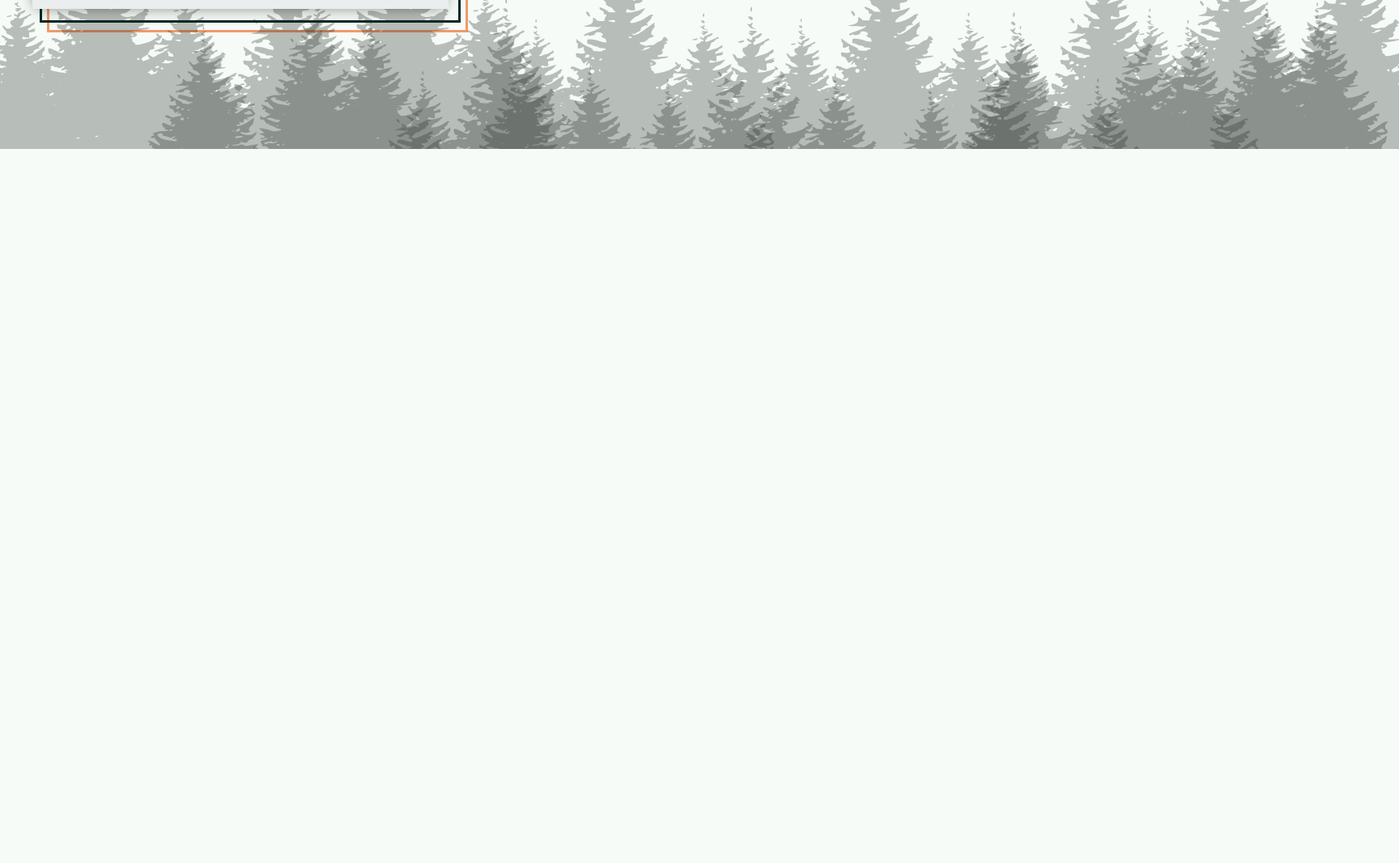
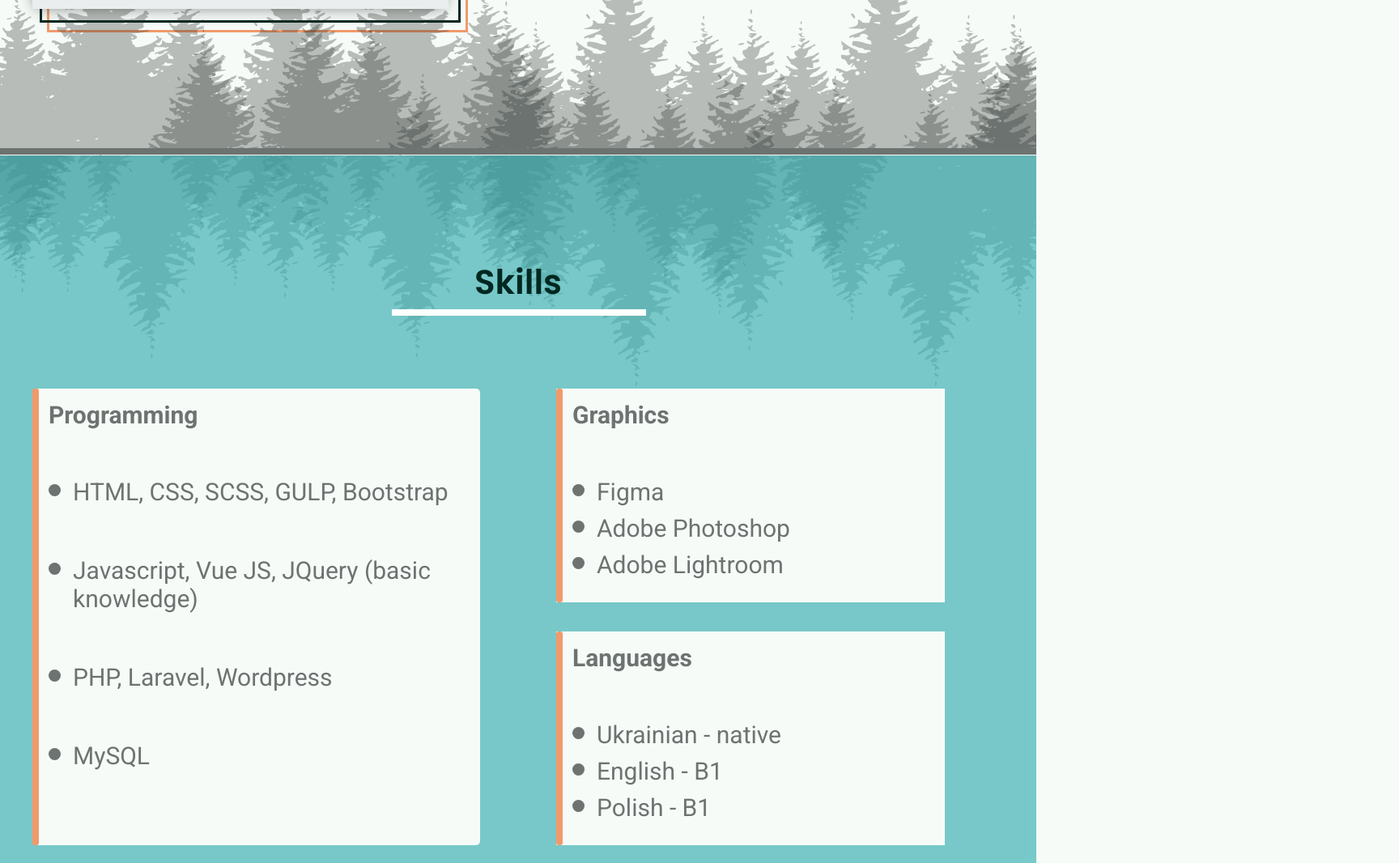
Before and after one commit to ruslansymonenko/Website-portfolio, a website: page index.html in a window 1280 px wide. Shown: the part 1734-2800 px from the top of the page at 81% size, 1728 px wide, since content can reach past the window. Before the commit the page ends 1926 px from the top, so only its background shows below. Drawn offline with nearby package versions, Linux system fonts and the light colour scheme.

Commit message:
finished about and skills sections

```diff
--- a/index.html
+++ b/index.html
@@ -107,6 +107,62 @@
       </div>
     </div>
   </section>
+  <section class="skills">
+    <div class="container">
+      <div class="title skills-title">
+        Skills
+      </div>
+      <div class="skills-description">
+        <div class="skills-description__programmer">
+          <h4 class="programmer-skills__title">Programming</h4>
+          <ul class="programmer-skills__list">
+            <li class="programmer-skills__list-item programming-item">
+              HTML, CSS, SCSS, GULP, Bootstrap
+            </li>
+            <li class="programmer-skills__list-item programming-item">
+              Javascript, Vue JS, JQuery (basic knowledge)
+            </li>
+            <li class="programmer-skills__list-item programming-item">
+              PHP, Laravel, Wordpress
+            </li>
+            <li class="programmer-skills__list-item programming-item">
+              MySQL
+            </li>
+          </ul>
+        </div>
+        <div class="skills-description__other">
+          <div class="skills-description__other-graphic">
+            <h4 class="programmer-skills__title">Graphics</h4>
+            <ul class="programmer-skills__list">
+              <li class="programmer-skills__list-item other-item">
+                Figma
+              </li>
+              <li class="programmer-skills__list-item other-item">
+                Adobe Photoshop
+              </li>
+              <li class="programmer-skills__list-item other-item">
+                Adobe Lightroom
+              </li>
+            </ul>
+          </div>
+          <div class="skills-description__languages">
+            <h4 class="programmer-skills__title">Languages</h4>
+            <ul class="programmer-skills__list">
+              <li class="programmer-skills__list-item other-item">
+                Ukrainian - native
+              </li>
+              <li class="programmer-skills__list-item other-item">
+                English - B1
+              </li>
+              <li class="programmer-skills__list-item other-item">
+                Polish - B1
+              </li>
+            </ul>
+          </div>
+        </div>
+      </div>
+    </div>
+  </section>
 
   <script src="./dist/js/main.min.js"></script>
 </body>
--- a/src/scss/_global.scss
+++ b/src/scss/_global.scss
@@ -8,13 +8,14 @@ body{
   min-height: 100vh;
   background-color: $bg-white;
   font-family: 'Open Sans', sans-serif;
-  font-size: 26px;
+  font-size: 20px;
   font-weight: 400;
   font-style: normal;
   color: $font-main;
 }
 
 .container{
+  max-width: 1200px;
   width: 1200px;
   margin: 0 auto;
   z-index: 2;
--- a/src/scss/_vars.scss
+++ b/src/scss/_vars.scss
@@ -5,3 +5,9 @@ $accent-color: #43D195;
 $accent-color-dark: #3FB2B4;
 $opposite-color: #F09A6B;
 $shadow: -1px 2px 19px -4px rgba(0,0,0,0.52);
+
+
+%center{
+  display: flex;
+  align-items: center;
+}
--- a/src/scss/style.scss
+++ b/src/scss/style.scss
@@ -82,6 +82,7 @@
     width: 621px;
     height: 260px;
     padding: 5px;
+    margin-bottom: 40px;
     border-radius: 7px;
     background-color: #f6fbf8c7;
   }
@@ -169,14 +170,15 @@
   padding: 125px 0 147px;
   z-index: 0;
   &::after{
-    content: url('../../dist/images/forest-decor.svg');
+    content: "";
+    background-image: url('../../dist/images/forest-decor.svg');
     position: absolute;
-    display: block;
-    bottom: 0;
+    width: 100%;
+    height: 300px;
+    bottom: -10px;
+    right: 0;
     left: 0;
-    right: 0;
     z-index: -1;
-
   }
   &-title{
     margin-bottom: 100px;
@@ -242,3 +244,136 @@
     margin-bottom: 50px;
   }
 }
+
+/*-----------------------SKILLS*/
+
+.skills{
+  position: relative;
+  padding: 125px 0 147px;
+  background-color: #3fb2b4af;
+  &::before{
+    content: "";
+    background-image: url('../../dist/images/forest-decor.svg');
+    position: absolute;
+    width: 100%;
+    height: 300px;
+    top: -15px;
+    right: 0;
+    left: 0;
+    z-index: -1;
+    transform: rotate(180deg);
+  }
+  &::after{
+    content: '';
+    position: absolute;
+    height: 8px;
+    width: 100%;
+    background-color: #6d7370;
+    top: -9px;
+    left: 0;
+    right: 0;
+  }
+  &-title{
+    margin-bottom: 100px;
+    &::after{
+      background-color: #fff;
+    }
+  }
+  &-description{
+    display: flex;
+    justify-content: space-between;
+    width: 100%;
+    height: 668px;
+  }
+}
+
+.skills-description{
+  &__programmer{
+    position: relative;
+    width: 553px;
+    height: 564px;
+    background-color: $bg-white;
+    border-radius: 5px;
+    &::before{
+      content: '';
+      position: absolute;
+      height: 100%;
+      width: 8px;
+      background-color: $opposite-color;
+      border-radius: 3px;
+    }
+  }
+  &__other{
+    display: flex;
+    flex-direction: column;
+    justify-content: space-between;
+    width: 553px;
+    height: 564px;
+  }
+  &__other-graphic{
+    position: relative;
+    width: 480px;
+    height: 264px;
+    background-color: $bg-white;
+    &::before{
+      content: '';
+      position: absolute;
+      height: 100%;
+      width: 8px;
+      background-color: $opposite-color;
+      border-radius: 3px;
+    }
+  }
+  &__languages{
+    position: relative;
+    width: 480px;
+    height: 264px;
+    background-color: $bg-white;
+    &::before{
+      content: '';
+      position: absolute;
+      height: 100%;
+      width: 8px;
+      background-color: $opposite-color;
+      border-radius: 3px;
+    }
+  }
+}
+
+.programmer-skills__title{
+  margin: 15px 0 60px 20px;
+  font-size: 30px;
+  font-weight: 600;
+  color: #6D7370;
+  font-family: 'Roboto', sans-serif;
+}
+
+.programmer-skills__list{
+  font-family: 'Roboto', sans-serif;
+  font-size: 30px;
+  margin: 20px;
+  font-weight: 400;
+  color: #6d7370;
+  &-item{
+    position: relative;
+    margin-left: 30px;
+    &::before{
+      content: '';
+      position: absolute;
+      height: 15px;
+      width: 15px;
+      border-radius: 50%;
+      background-color: #6d7370;
+      left: -30px;
+      top: 8px;
+    }
+  }
+}
+
+.other-item{
+  margin-bottom: 10px;
+}
+
+.programming-item{
+  margin-bottom: 62px;
+}
```
Also changed, not shown: dist/css/style.min.css.
